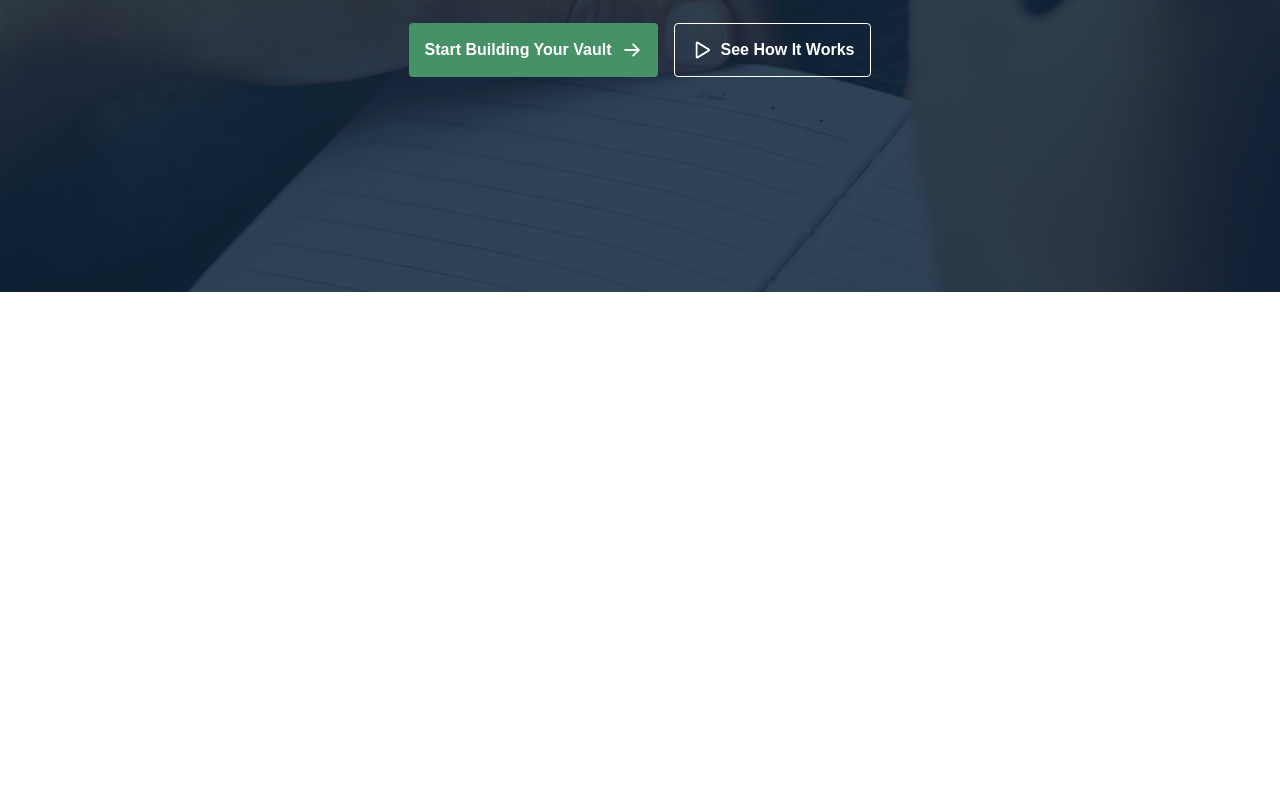
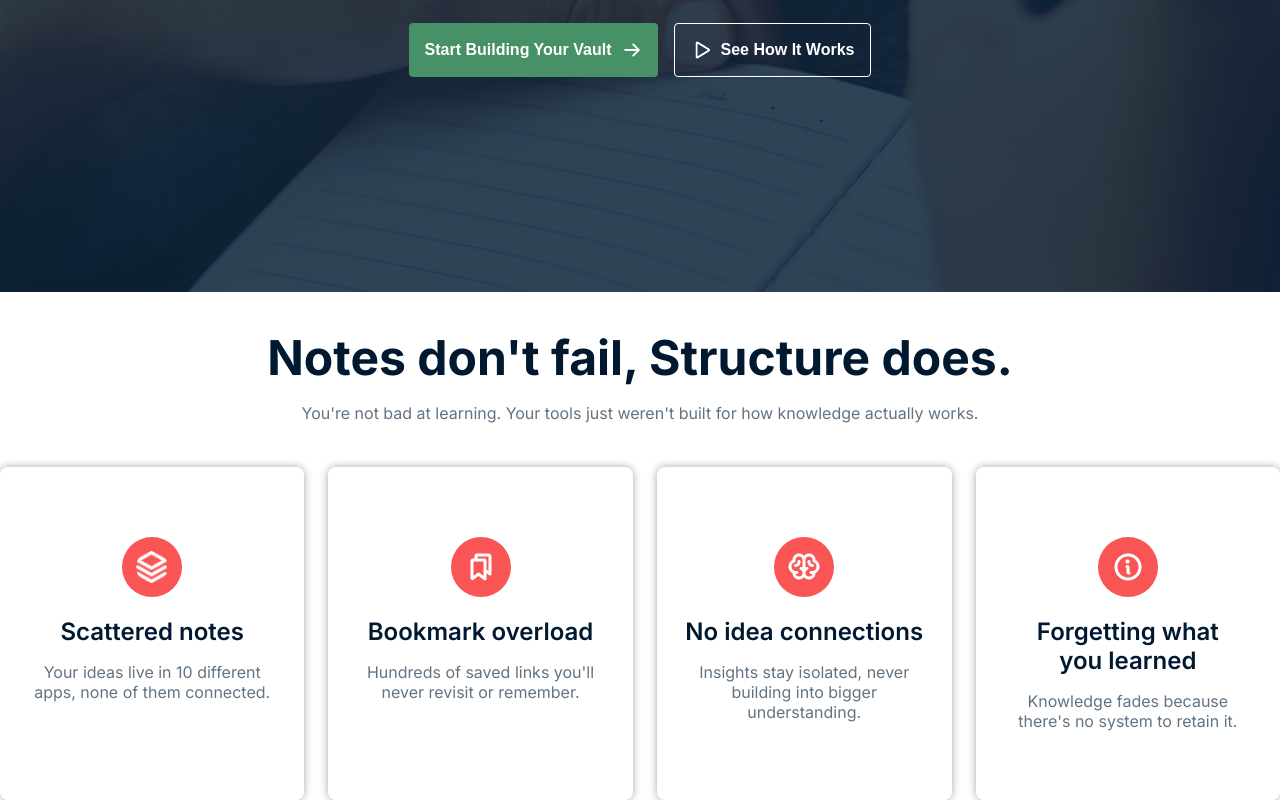
Before and after one commit to tfshorifulislam/A-001-B13, a plain HTML site: page index.html in a window 1280 px wide. Shown: the part 604-1404 px from the top of the page. Before the commit the page ends 896 px from the top, so only its background shows below. Drawn offline with Linux system fonts and the light colour scheme.

Commit message:
note section design according to figma

```diff
--- a/index.html
+++ b/index.html
@@ -47,5 +47,42 @@
             </div>
     </section>
     <!--hero end-->
+
+    <!--note start-->
+    <section class="note">
+        <div class="note-heading">
+            <h2>Notes don't fail, Structure does.</h2>
+            <p>You're not bad at learning. Your tools just weren't built for how knowledge actually works.</p>
+        </div>
+
+        <div class="note-card">
+            <div class="card-info">
+                <img src="./images/Vector.png" alt="Vector.png">
+                <h4>Scattered notes</h4>
+                <p>Your ideas live in 10 different apps, none of them connected.</p>
+            </div>
+
+            <div class="card-info">
+                <img src="./images/Bookmarks.png" alt="Bookmarks.png">
+                <h4>Bookmark overload</h4>
+                <p>Hundreds of saved links you'll never revisit or remember.</p>
+            </div>
+
+            <div class="card-info">
+                <img src="./images/Brain.png" alt="Brain.png">
+                <h4>No idea connections</h4>
+                <p>Insights stay isolated, never <br>building into bigger understanding.</p>
+            </div>
+
+            <div class="card-info">
+                <img src="./images/Info.png" alt="Info.png">
+                <h4>Forgetting what <br>you learned</h4>
+                <p>Knowledge fades because there's no system to retain it.</p>
+            </div>
+
+        </div>
+
+    </section>
+
 </body>
 </html>
--- a/style.css
+++ b/style.css
@@ -3,8 +3,6 @@
     padding: 0;
     box-sizing: border-box;
 }
-
-
 .inter-font{
   font-family: "Inter", sans-serif;
   font-optical-sizing: auto;
@@ -114,5 +112,66 @@ nav ul li a{
     margin-bottom: 32px;
     text-align: center;
 }
+/* hero end */
 
-/* hero end */
+
+.note{
+    display: flex;
+    flex-direction: column;
+    justify-content: center;
+    text-align: center;
+    margin: 0 auto;
+}
+
+.note-heading h2{
+    margin-top: 36px;
+    margin-bottom: 16px;
+    font-size: 48px;
+    color: #001931;
+}
+
+.note-heading p{
+    font-size: 16px;
+    line-height: 20px;
+    color: #627382;
+    margin-bottom: 44px;
+}
+
+.note-card{
+    display: flex;
+    justify-content: space-between;
+    margin: 0 auto;
+    max-width: 1360px;
+    gap: 24px;
+}
+
+.card-info{
+    max-width: 322px;
+    padding: 69.5px 24px;
+    border-radius: 8px;
+    box-shadow: 0 0 8px 0 #00000059;
+
+}
+
+.card-info img{
+    background-color: #F95555;
+    width: 60px;
+    height: 60px;
+    border-radius: 100%;
+    padding: 14px;
+    margin-bottom: 16px;
+}
+
+.card-info h4{
+    font-size: 24px;
+    font-weight: 600;
+    color: #001931;
+    margin-bottom: 16px;
+}
+
+.card-info p{
+    font-size: 16px;
+    line-height: 20px;
+    color: #627382;
+    max-width: 274px;
+}
```
